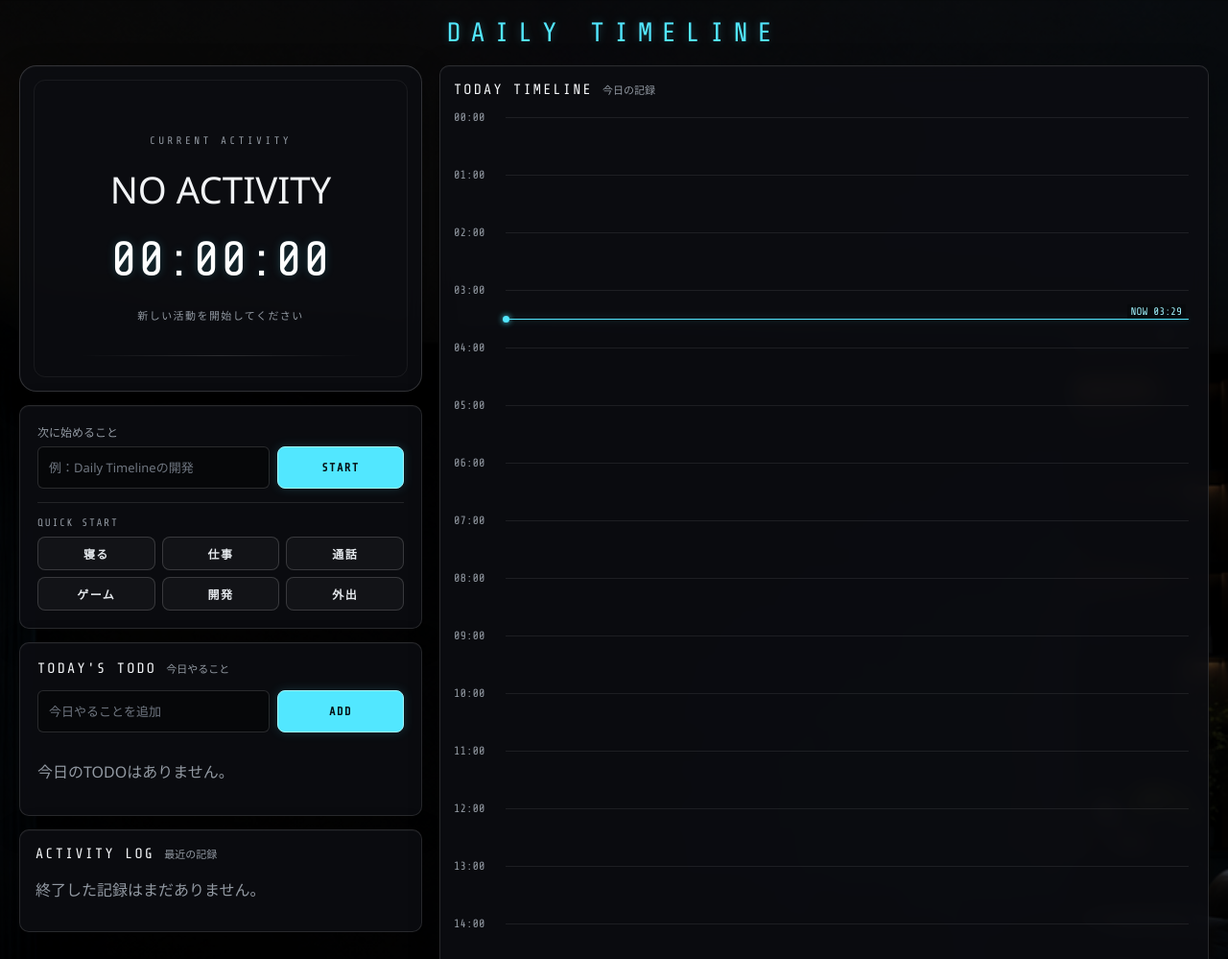
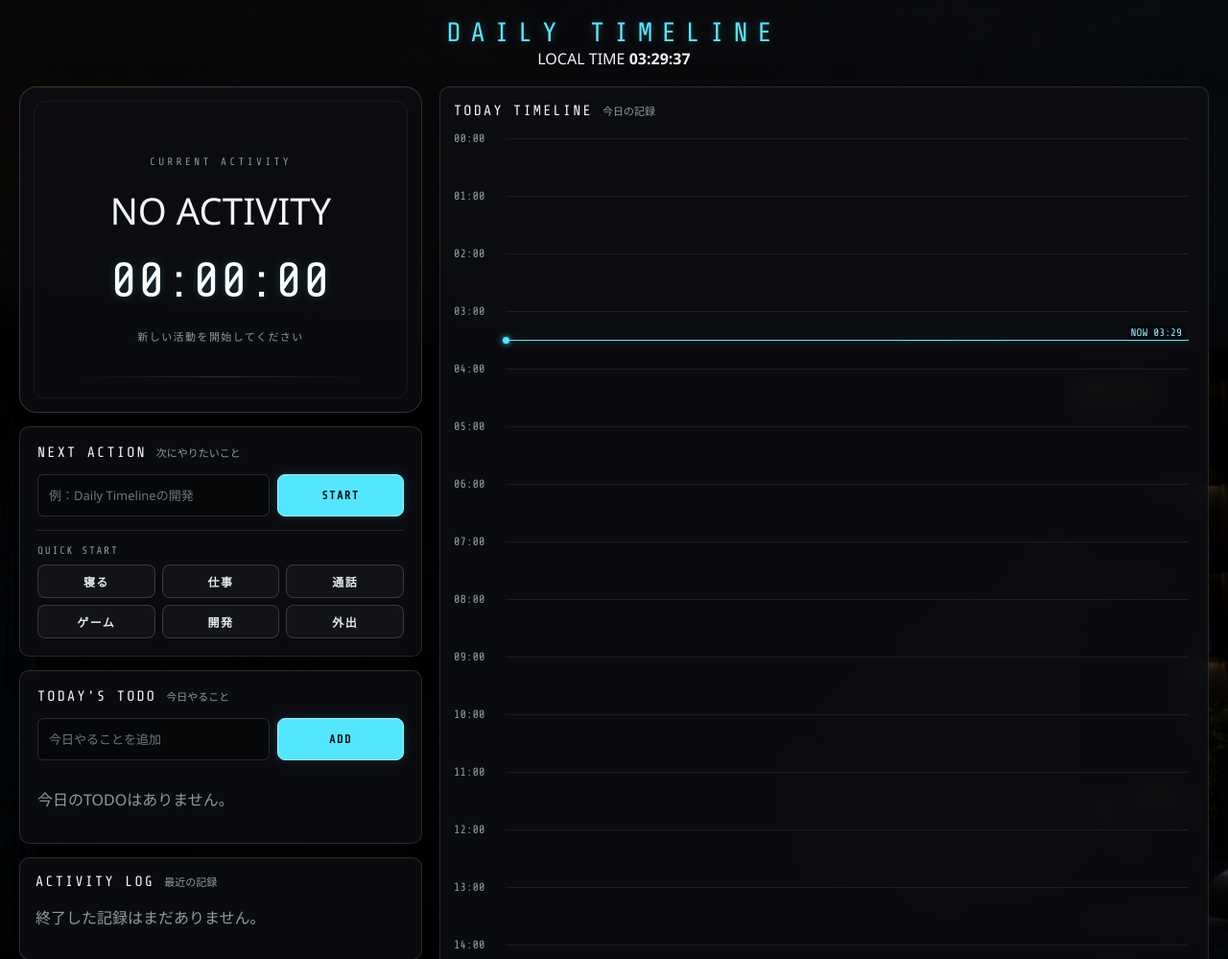
Before and after one commit to Ponzou2002/Daily-timeline, a Flask app: page / in a window 1280 px wide. Shown: the top 999 px of the page at 96% size. Run offline with Flask 3, Linux system fonts and the light colour scheme; data that the repository does not hold is empty.

Commit message:
Refine next action heading and add local clock

```diff
--- a/templates/index.html
+++ b/templates/index.html
@@ -34,6 +34,11 @@
     <main class="app-container">
         <header class="app-header">
             <h1>DAILY TIMELINE</h1>
+
+            <div class="current-time-widget">
+                <span>LOCAL TIME</span>
+                <strong id="current-time-clock">--:--:--</strong>
+            </div>
         </header>
 
         <div class="dashboard">
@@ -85,17 +90,18 @@
                 </section>
 
 
-                <!-- START ACTIVITY / QUICK START -->
+                <!-- NEXT ACTION / QUICK START -->
                 <section class="control-panel">
+                    <div class="section-heading next-action-heading">
+                        <h2>NEXT ACTION</h2>
+                        <span>次にやりたいこと</span>
+                    </div>
+
                     <form
                         method="post"
                         action="{{ url_for('start_activity') }}"
                         class="start-form"
                     >
-                        <label for="task-name">
-                            次に始めること
-                        </label>
-
                         <div class="form-row">
                             <input
                                 type="text"
@@ -459,6 +465,30 @@
         }
 
 
+        function updateCurrentClock() {
+            const clock =
+                document.getElementById(
+                    "current-time-clock"
+                );
+
+            if (!clock) {
+                return;
+            }
+
+            const now = new Date();
+
+            clock.textContent = [
+                now.getHours(),
+                now.getMinutes(),
+                now.getSeconds()
+            ]
+                .map(value =>
+                    String(value).padStart(2, "0")
+                )
+                .join(":");
+        }
+
+
         function scrollTimelineToNow() {
             const timelineScroll =
                 document.getElementById(
@@ -506,6 +536,7 @@
         window.addEventListener("DOMContentLoaded", () => {
             initializeTimelinePositions();
             updateTimeline();
+            updateCurrentClock();
 
             const savedScrollY =
                 sessionStorage.getItem(
@@ -552,6 +583,11 @@
         setInterval(
             updateTimeline,
             30000
+        );
+
+        setInterval(
+            updateCurrentClock,
+            1000
         );
     </script>
 
```
